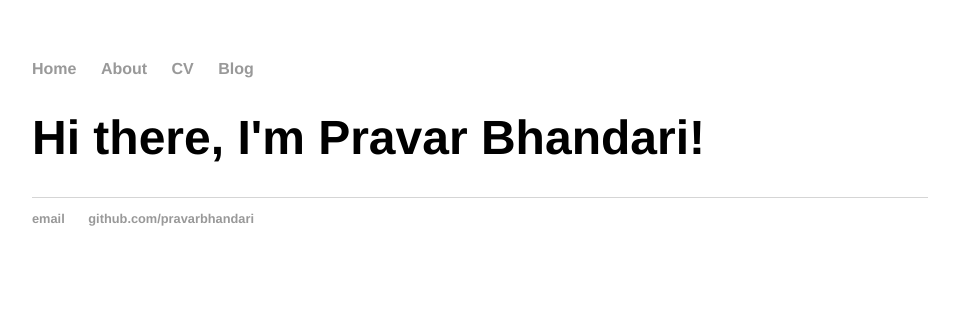
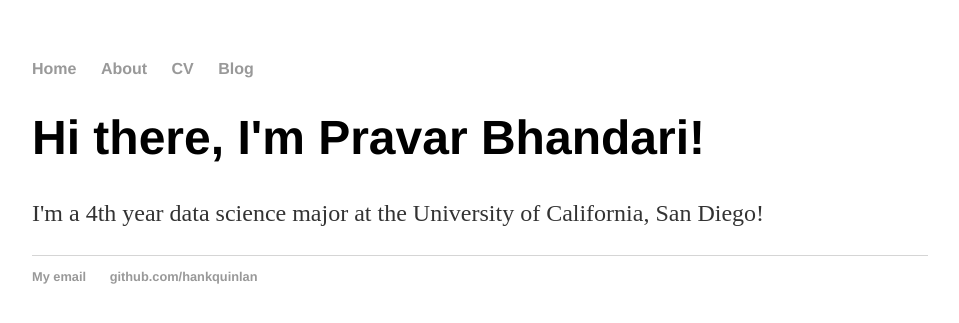
Before and after one commit to PravarBhandari/pravarbhandari.github.io, a Jekyll site: the page built from index.html, in a window 1280 px wide. Shown: the top 323 px of the page, without its empty margins (160-1119 px from the left). Built offline with Jekyll 4.4.1, drawn with Linux system fonts in a browser that asks for light colours.

Commit message:
Update index.html

```diff
--- a/index.html
+++ b/index.html
@@ -1,29 +1,8 @@
-<!DOCTYPE html>
-<html>
-	<head>
-		<title>Pravar Bhandari</title>
-		<!-- link to main stylesheet -->
-		<link rel="stylesheet" type="text/css" href="/css/main.css">
-	</head>
-	<body>
-		<nav>
-    		<ul>
-        		<li><a href="/">Home</a></li>
-	        	<li><a href="/about">About</a></li>
-        		<li><a href="/cv">CV</a></li>
-        		<li><a href="/blog">Blog</a></li>
-    		</ul>
-		</nav>
-		<div class="container">
-    		<div class="blurb">
-        		<h1>Hi there, I'm Pravar Bhandari!</h1>
-    		</div><!-- /.blurb -->
-		</div><!-- /.container -->
-		<footer>
-    		<ul>
-        		<li><a href="mailto:pravar.bhandari@gmail.com">email</a></li>
-        		<li><a href="https://github.com/pravarbhandari">github.com/pravarbhandari</a></li>
-			</ul>
-		</footer>
-	</body>
-</html>
+---
+layout: default
+title: Pravar Bhandari
+---
+<div class="blurb">
+	<h1>Hi there, I'm Pravar Bhandari!</h1>
+	<p>I'm a 4th year data science major at the University of California, San Diego!</p>
+</div><!-- /.blurb -->
```
